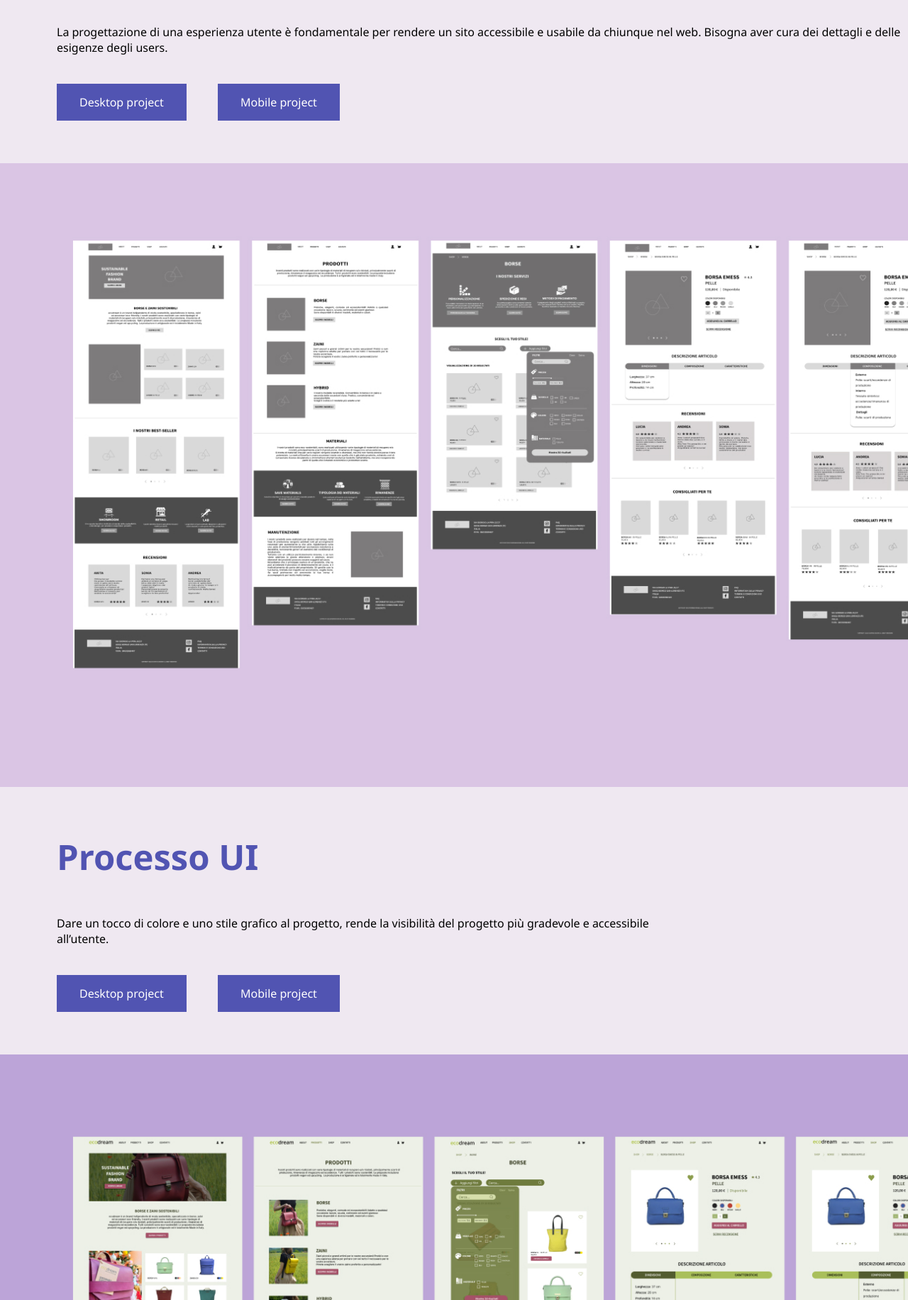
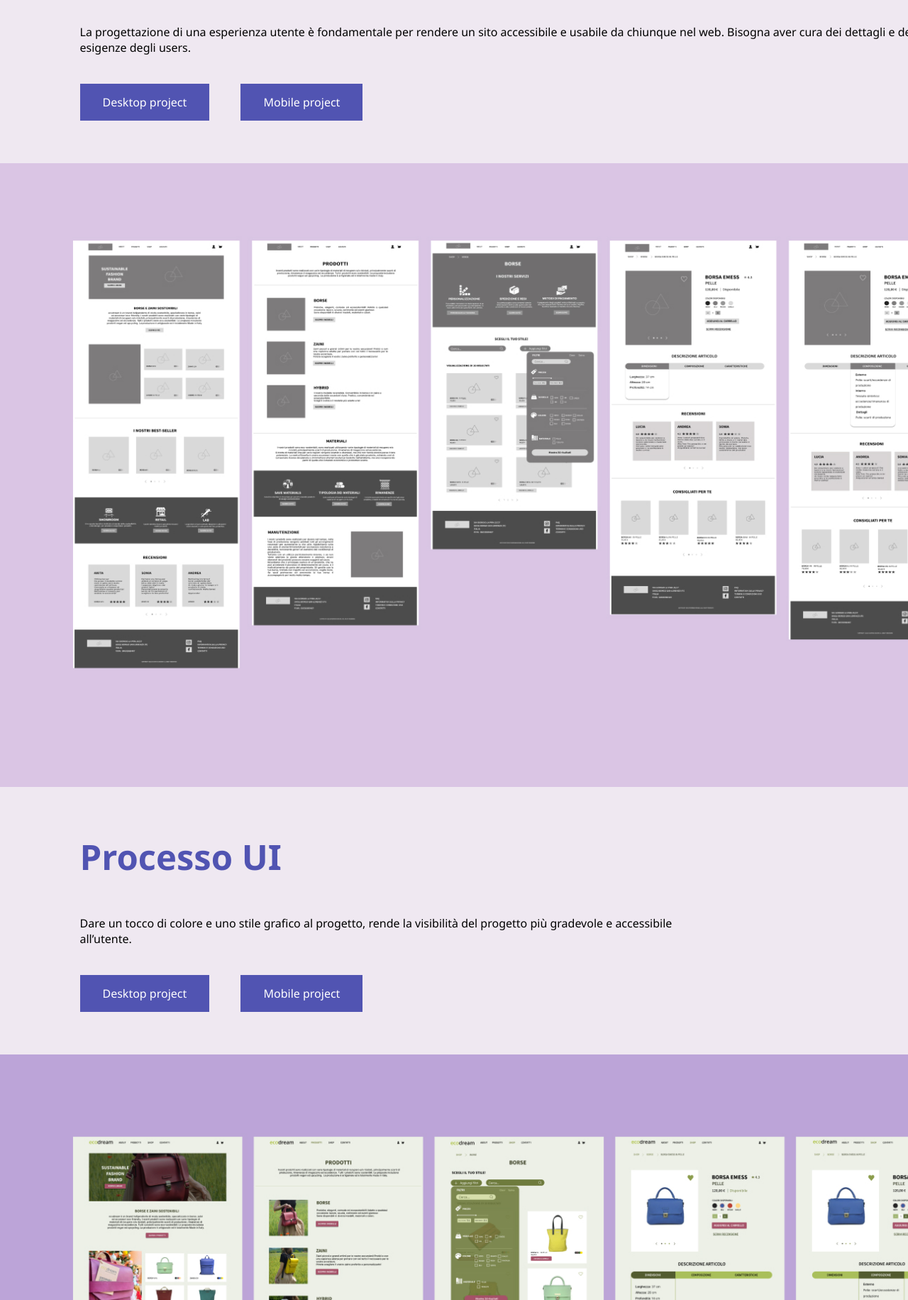
Before and after one commit to giuliacagnina98/giuliacagnina98.github.io, a plain HTML site: page portfolio.html in a window 1280 px wide. Shown: the part 242-2074 px from the top of the page at 71% size. Drawn offline with Linux system fonts and the light colour scheme.

Commit message:
modifiche box contenuti

```diff
--- a/css/portfolio.css
+++ b/css/portfolio.css
@@ -150,7 +150,7 @@ li {
     background-color: #EFE8F1;
     width: 1200px;
     text-align: left;
-    margin: 60px 80px;
+    margin: 60px auto;
 }
 .wrapper-progetti-ux > p {
     margin-top: 50px;
@@ -159,7 +159,7 @@ li {
     background-color: #EFE8F1;
     width: 1200px;
     text-align: left;
-    margin: 60px 80px;
+    margin: 60px auto;
 }
 .progetti_ui > p {
     margin-top: 50px;
@@ -169,7 +169,7 @@ li {
     background-color: #EFE8F1;
     width: 1200px;
     text-align: left;
-    margin: 60px 80px;
+    margin: 60px auto ;
 }
 .progetti_grafica  > p {
     margin-top: 50px;
```
